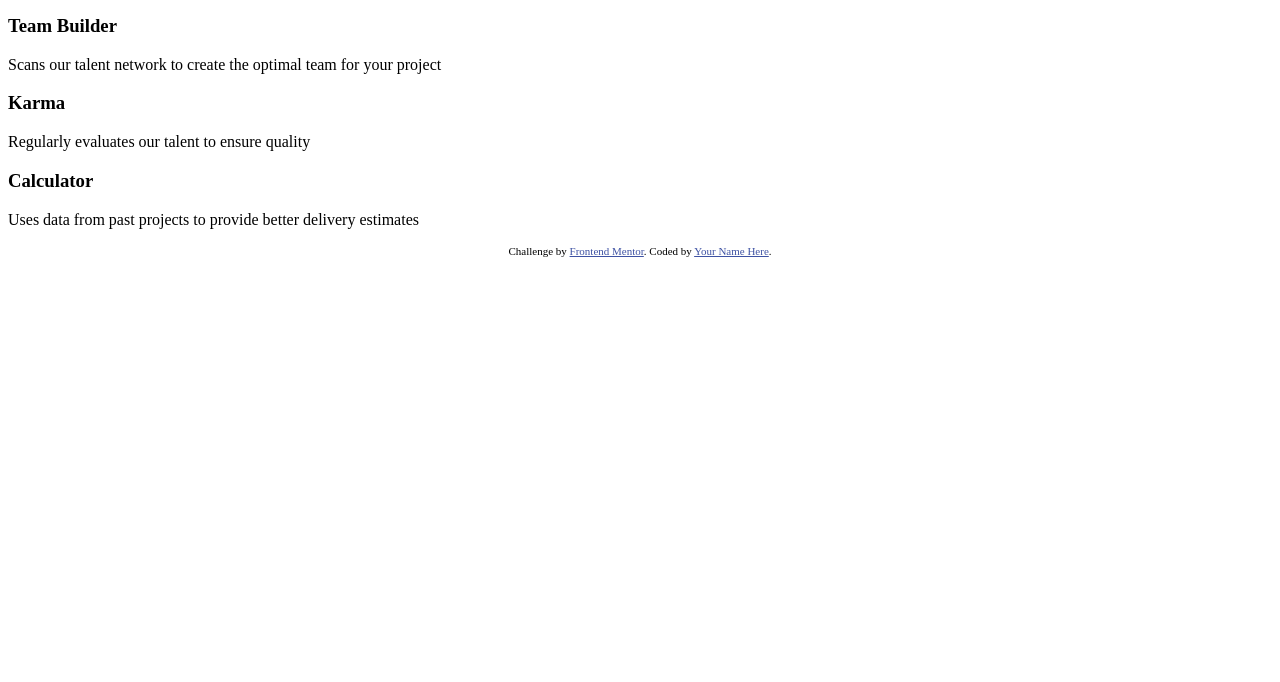
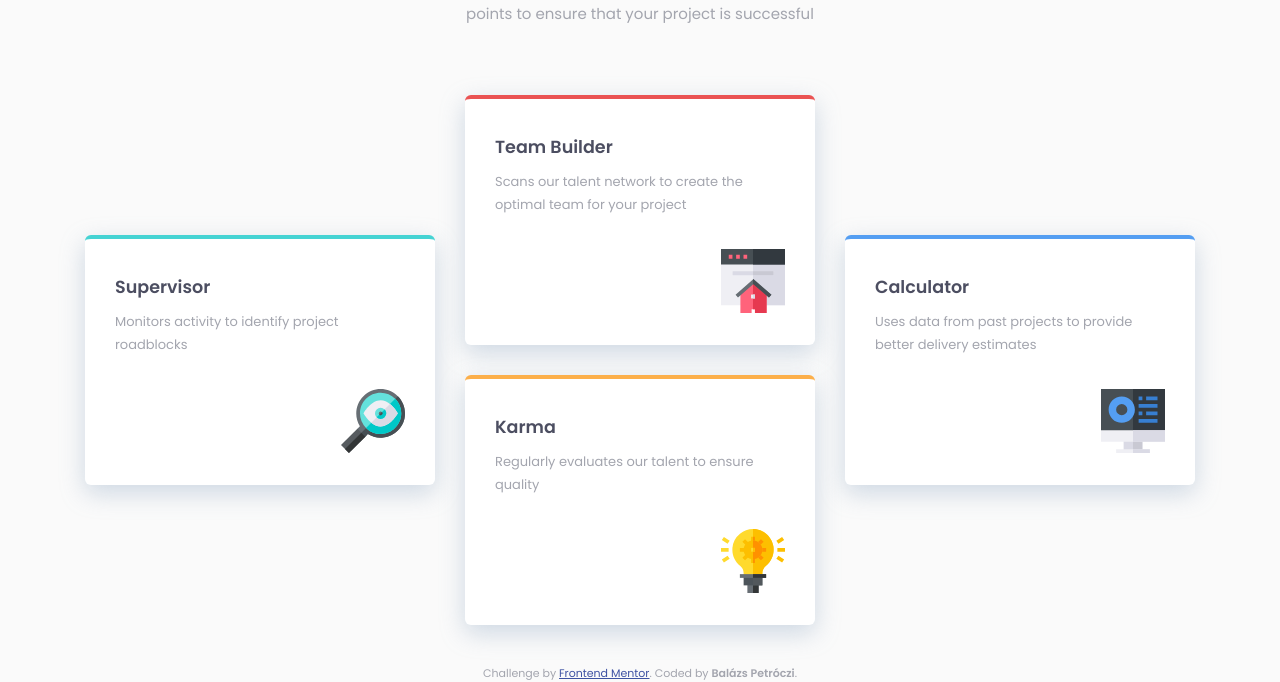
Before and after one commit to petroczibalazs/four-card-feature-section, a plain HTML site: page index.html in a window 1280 px wide. Shown: the part 216-898 px from the top of the page. Before the commit the page ends 800 px from the top, so only its background shows below. Drawn offline with Linux system fonts and the light colour scheme.

Commit message:
--- project completed
--- [TYPE DETAILS ABOUT THE MESSAGE HERE]

>>> PROJECT :   [TYPE PROJECT NAME HERE]

```diff
--- a/css/style.css
+++ b/css/style.css
@@ -0,0 +1,166 @@
+@import url('https://fonts.googleapis.com/css2?family=Poppins:wght@200;400;600&display=swap');
+
+:root{
+
+  --primary-red    : hsl(0, 78%, 62%);
+  --primary-cyan   : hsl(180, 62%, 55%);
+  --primary-orange : hsl(34, 97%, 64%);
+  --primary-blue   : hsl(212, 86%, 64%);
+
+  --neutral-dark-blue     : hsl(234, 12%, 34%);
+  --neutral-grayish-blue  : hsl(229, 6%, 66%);
+  --neutral-light-grey    : hsl(0, 0%, 98%);
+
+}
+
+*,
+*::before,
+*::after{
+  box-sizing: border-box;
+  padding: 0;
+  margin: 0;
+}
+
+html{
+  font-size: 15px;
+}
+
+
+body{
+  height: 100vh;
+  background-color: var(--neutral-light-grey);
+  display: flex;
+  flex-direction: column;
+  align-items: center;
+  justify-content: flex-start;
+  font-family: Poppins, sans-serif;
+  color: var(--neutral-dark-blue);
+}
+
+h1{
+  text-align: center;
+  padding-bottom: 15px;
+  font-weight: 200;
+}
+
+p{
+  color: var(--neutral-grayish-blue)
+}
+
+header{
+  padding-top: 90px;
+  text-align: center;
+}
+
+header > p{
+  padding-bottom: 70px;
+}
+
+.bold{
+  font-weight: 700;
+}
+
+
+main{
+  width: 100%;
+  padding: 0 30px;
+}
+
+
+.card-wrapper{
+  display: grid;
+  width: 100%;
+  max-width: 1110px;
+  margin: auto;
+  grid-template-columns: repeat(3, minmax(auto, 350px));
+  grid-template-rows: repeat(2, 250px);
+  gap: 30px;
+
+  grid-template-areas:
+   "a    b    d"
+   "a    c    d" ;
+}
+
+@media screen and (max-width: 900px){
+
+  body{
+    height: auto;
+  }
+
+  header > *{
+    width: 100%,;
+    max-width: 350px;
+    padding-left: 30px;
+    padding-right: 30px;
+  }
+  .card-wrapper{
+    grid-template-columns: 1fr;
+    grid-template-areas:
+    "a"
+    "b"
+    "c"
+    "d";
+  }
+
+  .card{
+    justify-self: center;
+    width: 100%;
+    max-width: 350px;
+    height: auto;
+  }
+}
+
+.card{
+  height: 250px;
+  background-color: #fff;
+  border-radius: 6px;
+  padding: 35px 30px 30px;
+  border-top: 4px solid;
+  display: flex;
+  flex-direction: column;
+  box-shadow: 0px 8px 25px hsla(210deg, 30%, 65%, 40%);
+}
+
+.card > h3{
+  padding-bottom: 10px;
+}
+.card > p{
+  font-size: 13px;
+  line-height: 1.8;
+  color: var(--neutral-grayish-blue);
+  padding-right: 30px;
+
+}
+
+.card > .img-case{
+  margin-top: auto;
+  text-align: right;
+  line-height: 1;
+}
+
+.img-case > img{
+  display: inline-block;
+}
+
+.card-a{
+  grid-area: a;
+  align-self: center;
+  border-color: var(--primary-cyan);
+}
+.card-b{
+  grid-area: b;
+  border-color: var(--primary-red);
+}
+.card-c{
+  grid-area: c;
+  border-color: var(--primary-orange);
+}
+.card-d{
+  grid-area: d;
+  align-self: center;
+  border-color: var(--primary-blue);
+}
+
+footer{
+  margin-top: 40px;
+}
--- a/index.html
+++ b/index.html
@@ -19,11 +19,11 @@
   <header>
     <h1>
       Reliable, efficient delivery <br>
-      Powered by Technology
+      <span class="bold">Powered by Technology</span>
     </h1>
 
       <p>
-        Our Artificial Intelligence powered tools use millions of project data points
+        Our Artificial Intelligence powered tools use millions of project data <br>points
     to ensure that your project is successful
       </p>
   </header>
@@ -32,21 +32,33 @@
 
   <div class="card-wrapper">
 
-    <div class="card">
+    <div class="card card-a">
         <h3>Supervisor</h3>
         <p>Monitors activity to identify project roadblocks</p>
+        <div class="img-case">
+          <img src="./images/icon-supervisor.svg" alt="">
+        </div>
     </div>
-    <div class="card">
+    <div class="card card-b">
         <h3>Team Builder</h3>
         <p>Scans our talent network to create the optimal team for your project</p>
+        <div class="img-case">
+          <img src="./images/icon-team-builder.svg" alt="">
+        </div>
     </div>
-    <div class="card">
+    <div class="card card-c">
         <h3>Karma</h3>
         <p>Regularly evaluates our talent to ensure quality</p>
+        <div class="img-case">
+          <img src="./images/icon-karma.svg" alt="">
+        </div>
     </div>
-    <div class="card">
+    <div class="card card-d">
         <h3>Calculator</h3>
         <p>Uses data from past projects to provide better delivery estimates</p>
+        <div class="img-case">
+          <img src="./images/icon-calculator.svg" alt="">
+        </div>
     </div>
   </div>
 </main>
@@ -55,7 +67,7 @@
   <footer>
     <p class="attribution">
       Challenge by <a href="https://www.frontendmentor.io?ref=challenge" target="_blank">Frontend Mentor</a>.
-      Coded by <a href="#">Your Name Here</a>.
+      Coded by <span style="font-weight: 700">Balázs Petróczi</span>.
     </p>
   </footer>
 </body>
```
